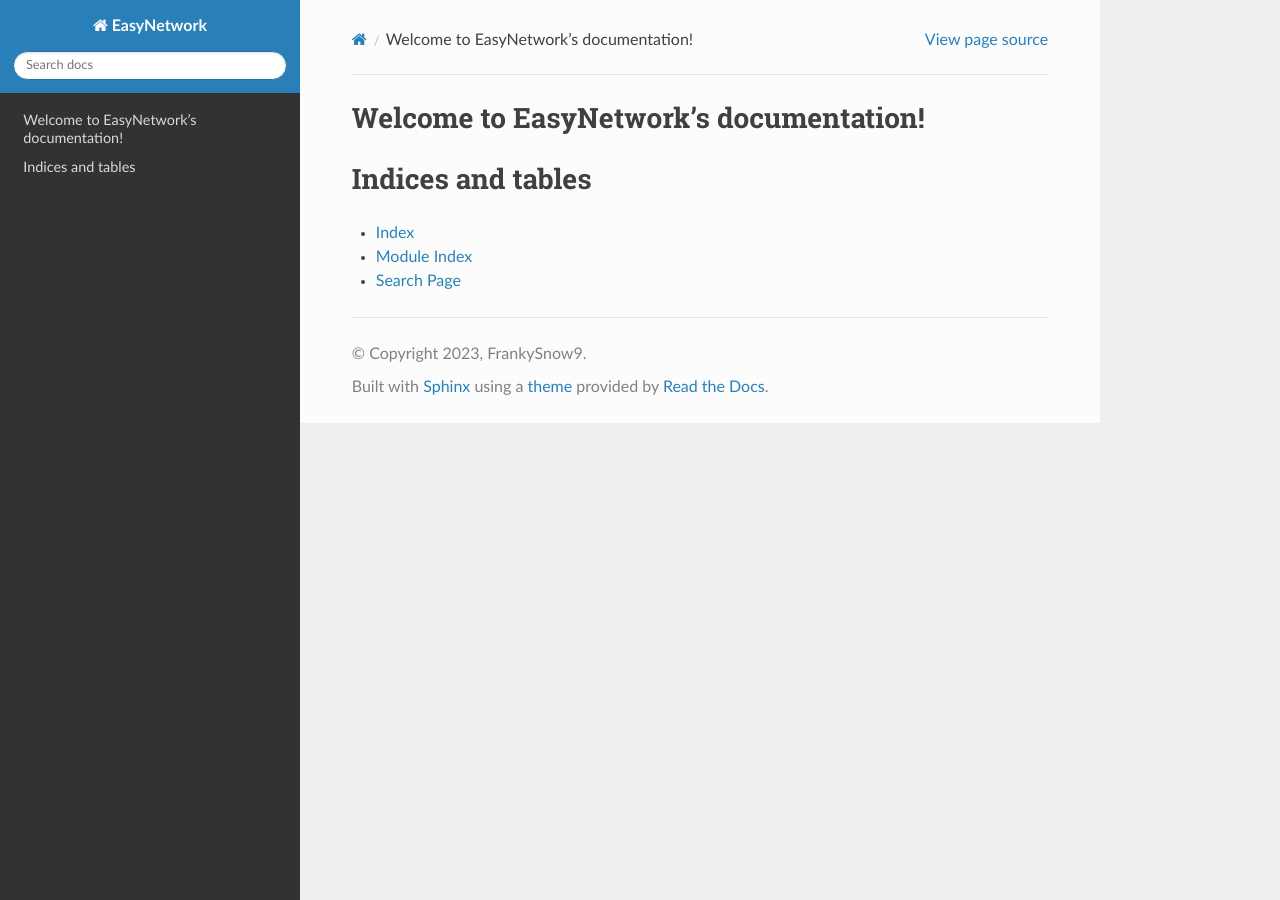
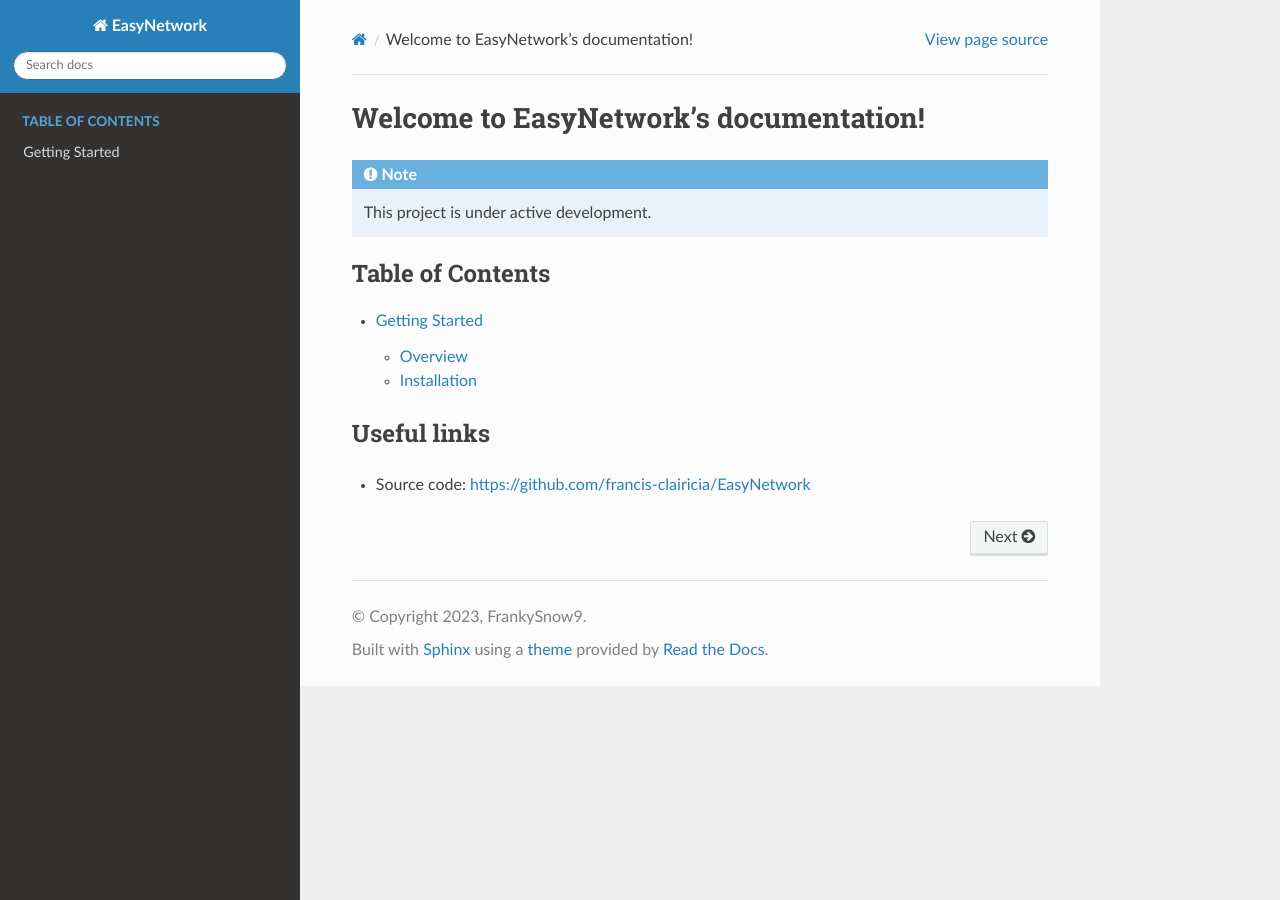
Before and after one commit to francis-clairicia/EasyNetwork, a Sphinx documentation site: the page built from docs/source/index.rst, in a window 1280 px wide. Built offline with Sphinx 7.4.7 and the Read the Docs theme 2.0.0, drawn with Linux system fonts in a browser that asks for light colours.

Commit message:
[DOCS] Added "Getting Started" section

```diff
--- a/docs/source/conf.py
+++ b/docs/source/conf.py
@@ -3,6 +3,8 @@
 #
 # For the full list of built-in configuration values, see the documentation:
 # https://www.sphinx-doc.org/en/master/usage/configuration.html
+
+from __future__ import annotations
 
 # -- Project information -----------------------------------------------------
 # https://www.sphinx-doc.org/en/master/usage/configuration.html#project-information
@@ -15,6 +17,8 @@
 # https://www.sphinx-doc.org/en/master/usage/configuration.html#general-configuration
 
 extensions = [
+    "sphinx.ext.duration",
+    "sphinx.ext.intersphinx",
     "sphinx_rtd_theme",
     "sphinx_tabs.tabs",
 ]
@@ -23,6 +27,13 @@
 exclude_patterns = []
 
 
+# -- sphinx.ext.intersphinx configuration ------------------------------------
+# https://www.sphinx-doc.org/en/master/usage/extensions/intersphinx.html
+
+intersphinx_mapping = {
+    "python": ("https://docs.python.org/3", None),
+}
+
 # -- Options for HTML output -------------------------------------------------
 # https://www.sphinx-doc.org/en/master/usage/configuration.html#options-for-html-output
 
--- a/docs/source/index.rst
+++ b/docs/source/index.rst
@@ -1,20 +1,18 @@
-.. EasyNetwork documentation master file, created by
-   sphinx-quickstart on Tue Jul  4 06:42:37 2023.
-   You can adapt this file completely to your liking, but it should at least
-   contain the root `toctree` directive.
-
 Welcome to EasyNetwork's documentation!
 =======================================
 
+.. note::
+
+   This project is under active development.
+
 .. toctree::
    :maxdepth: 2
-   :caption: Contents:
+   :caption: Table of Contents
+
+   quickstart/index
 
 
+Useful links
+------------
 
-Indices and tables
-==================
-
-* :ref:`genindex`
-* :ref:`modindex`
-* :ref:`search`
+* Source code: https://github.com/francis-clairicia/EasyNetwork
--- /dev/null
+++ b/docs/source/quickstart/index.rst
@@ -0,0 +1,8 @@
+Getting Started
+===============
+
+.. toctree::
+   :maxdepth: 2
+
+   overview
+   install
```
Also changed, not shown: README.md (+1 -1 lines), docs/source/quickstart/install.rst (added, +41 -0 lines), docs/source/quickstart/overview.rst (added, +16 -0 lines).
